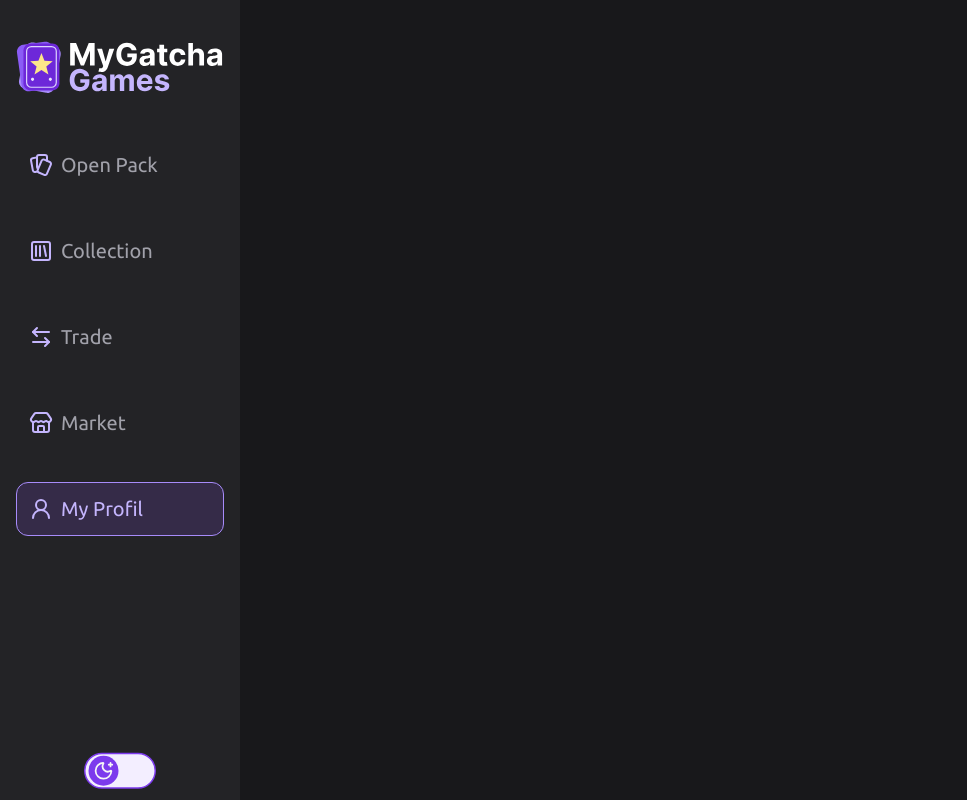
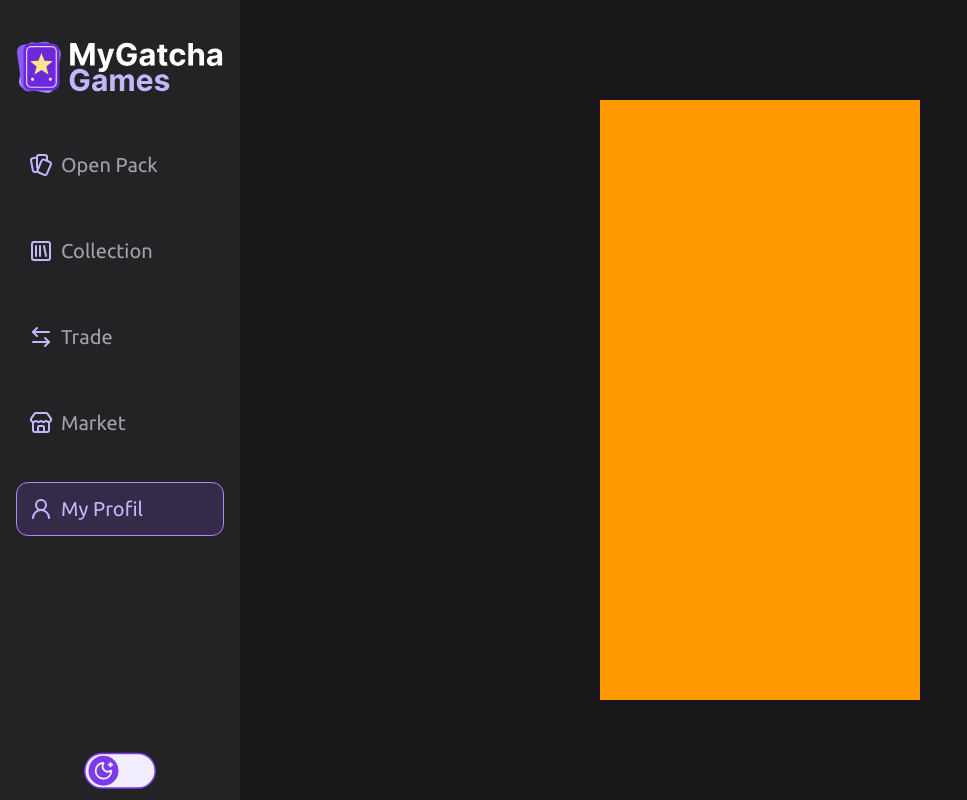
Before and after one commit to polodu13160/transcendance42Lyon, a React (Vite) app: page /profil in a window 1280 px wide. Shown: the whole page, without its empty margins (0-967 px from the left). Built offline with nearby package versions, Linux system fonts and the light colour scheme.

Commit message:
feat: implement SignForm component in ProfilePage for user sign-up

```diff
--- a/src/features/auth/SignForm.tsx
+++ b/src/features/auth/SignForm.tsx
@@ -1,7 +1,23 @@
 export default function SignForm() {
 
     return (
-        <h1>Sign Up</h1>
+        <div className="bg-amber-500 w-2xl max-w-80 h-lvw max-h-150">
+
+        </div>
     )
 
 }
+
+
+
+// mail
+// nom utilisateur
+// age
+// nom
+// prenom
+
+
+// googe
+// metamask
+// apple
+// github
--- a/src/pages/ProfilePage.tsx
+++ b/src/pages/ProfilePage.tsx
@@ -1,6 +1,9 @@
+import SignForm from "../features/auth/SignForm"
+
 export default function ProfilPage() {
     return (
         <div className="flex flex-col justify-center items-center w-auto h-screen gap-14 bg-neutral-100 dark:bg-[#18181B]">
+            <SignForm />
         </div>
     )
 }
```
